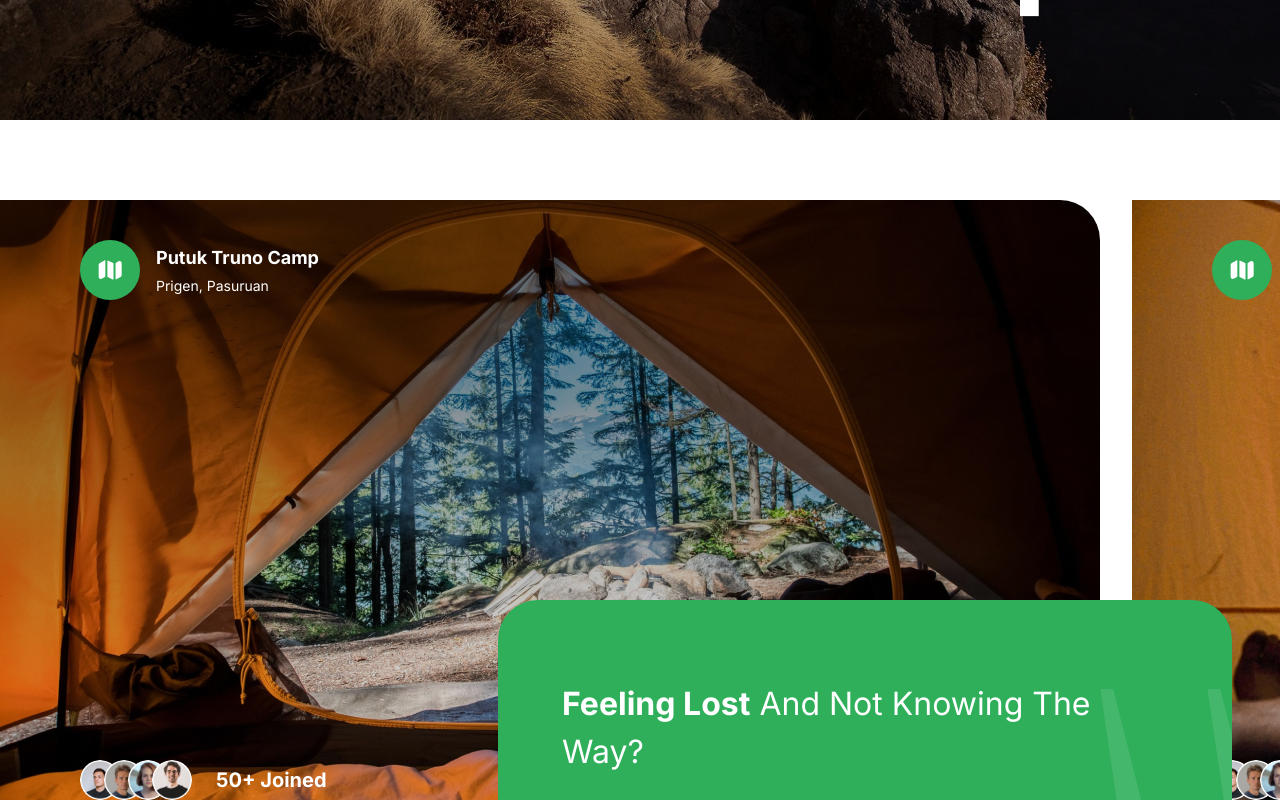
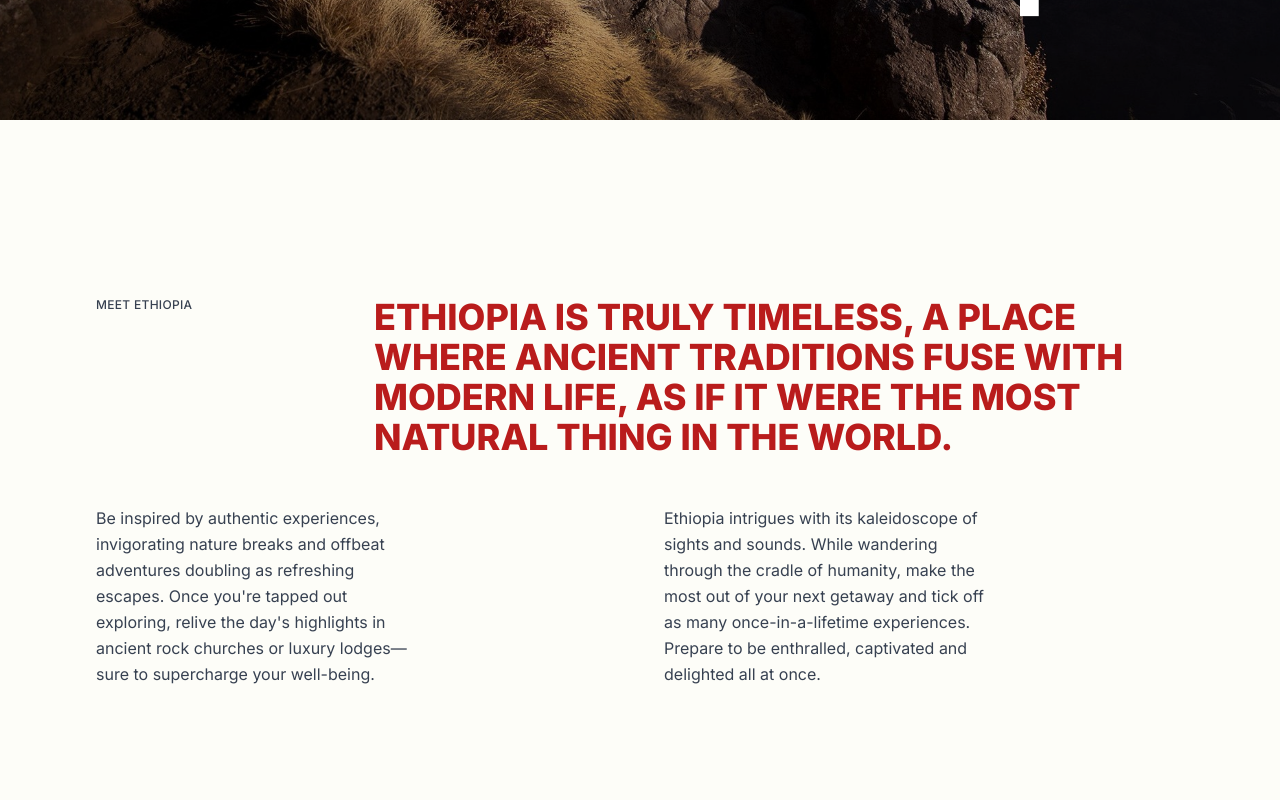
Before and after one commit to tadid418-s/Visit-Ethiopia, a Next.js app: page / in a window 1280 px wide. Shown: the part 680-1480 px from the top of the page. Built offline with nearby package versions, Linux system fonts and the light colour scheme; a web font is replaced by a local one.

Commit message:
About section updated

```diff
--- a/app/page.tsx
+++ b/app/page.tsx
@@ -1,3 +1,4 @@
+import About from "@/components/About";
 import Camp from "@/components/Camp";
 import Features from "@/components/Features";
 import GetApp from "@/components/GetApp";
@@ -8,6 +9,7 @@ export default function Home() {
   return (
     <>
       <Hero />
+      <About />
       <Camp />
       <Guide />
       <Features />
--- /dev/null
+++ b/components/About.tsx
@@ -0,0 +1,42 @@
+export default function About() {
+  return (
+    <section id="about" className="bg-[#fdfdf8] px-6 py-12 md:px-16 lg:px-24 min-h-[calc(100vh-3.5rem)] flex items-center">
+      <div className="max-w-6xl mx-auto w-full">
+        {/* Top Label and Headline Row */}
+        <div className="grid md:grid-cols-4 gap-6">
+          {/* Small Label on the far left */}
+          <div className="md:col-span-1">
+            <p className="text-xs font-medium tracking-wide text-gray-700 uppercase">
+              MEET ETHIOPIA
+            </p>
+          </div>
+
+          {/* Headline (takes 3 columns on larger screens) */}
+          <div className="md:col-span-3">
+            <h2 className="text-2xl md:text-4xl font-extrabold text-red-700 leading-snug">
+              ETHIOPIA IS TRULY TIMELESS, A PLACE WHERE ANCIENT TRADITIONS FUSE
+              WITH MODERN LIFE, AS IF IT WERE THE MOST NATURAL THING IN THE
+              WORLD.
+            </h2>
+          </div>
+        </div>
+
+        {/* Two-Column Paragraphs */}
+        <div className="grid md:grid-cols-2 gap-12 mt-12 text-gray-700 text-base leading-relaxed">
+          <p className="max-w-xs">
+            Be inspired by authentic experiences, invigorating nature breaks and
+            offbeat adventures doubling as refreshing escapes. Once you're tapped
+            out exploring, relive the day's highlights in ancient rock churches or
+            luxury lodges—sure to supercharge your well-being.
+          </p>
+          <p className="max-w-xs">
+            Ethiopia intrigues with its kaleidoscope of sights and sounds. While
+            wandering through the cradle of humanity, make the most out of your next
+            getaway and tick off as many once-in-a-lifetime experiences. Prepare to be
+            enthralled, captivated and delighted all at once.
+          </p>
+        </div>
+      </div>
+    </section>
+  );
+}
--- a/components/Navbar.tsx
+++ b/components/Navbar.tsx
@@ -1,6 +1,6 @@
 "use client"
 
-import { Info, MapPin, Calendar, Route } from "lucide-react"
+import { Map, MapPin, Calendar, Route } from "lucide-react"
 import { useState, useEffect } from "react"
 
 import Logo from "@/components/Logo"
@@ -21,8 +21,8 @@ import {
 
 // Navigation links array
 const navigationLinks = [
-  { href: "#about", label: "About", icon: Info, active: false },
-  { href: "#destinations", label: "Destinations", icon: MapPin, active: true },
+  { href: "#about", label: "About", icon: Map, active: false },
+  { href: "#destinations", label: "Destinations", icon: MapPin, active: false },
   { href: "#events", label: "Events", icon: Calendar, active: false },
   { href: "#plan", label: "Plan a trip", icon: Route, active: false },
 ]
@@ -99,6 +99,10 @@ export default function Component() {
                             isScrolled ? 'text-foreground hover:text-primary' : 'text-white hover:text-white/80'
                           }`}
                           active={link.active}
+                          onClick={(e) => {
+                            e.preventDefault();
+                            document.querySelector(link.href)?.scrollIntoView({ behavior: 'smooth' });
+                          }}
                         >
                           <Icon
                             size={14}
@@ -129,6 +133,10 @@ export default function Component() {
                           ? 'text-foreground hover:text-primary hover:bg-accent/50'
                           : 'text-white hover:text-white hover:bg-white/10'
                       } ${link.active ? (isScrolled ? 'bg-accent/30 text-primary' : 'bg-white/15 text-white') : ''}`}
+                      onClick={(e) => {
+                        e.preventDefault();
+                        document.querySelector(link.href)?.scrollIntoView({ behavior: 'smooth' });
+                      }}
                     >
                       <Icon
                         size={14}
```
